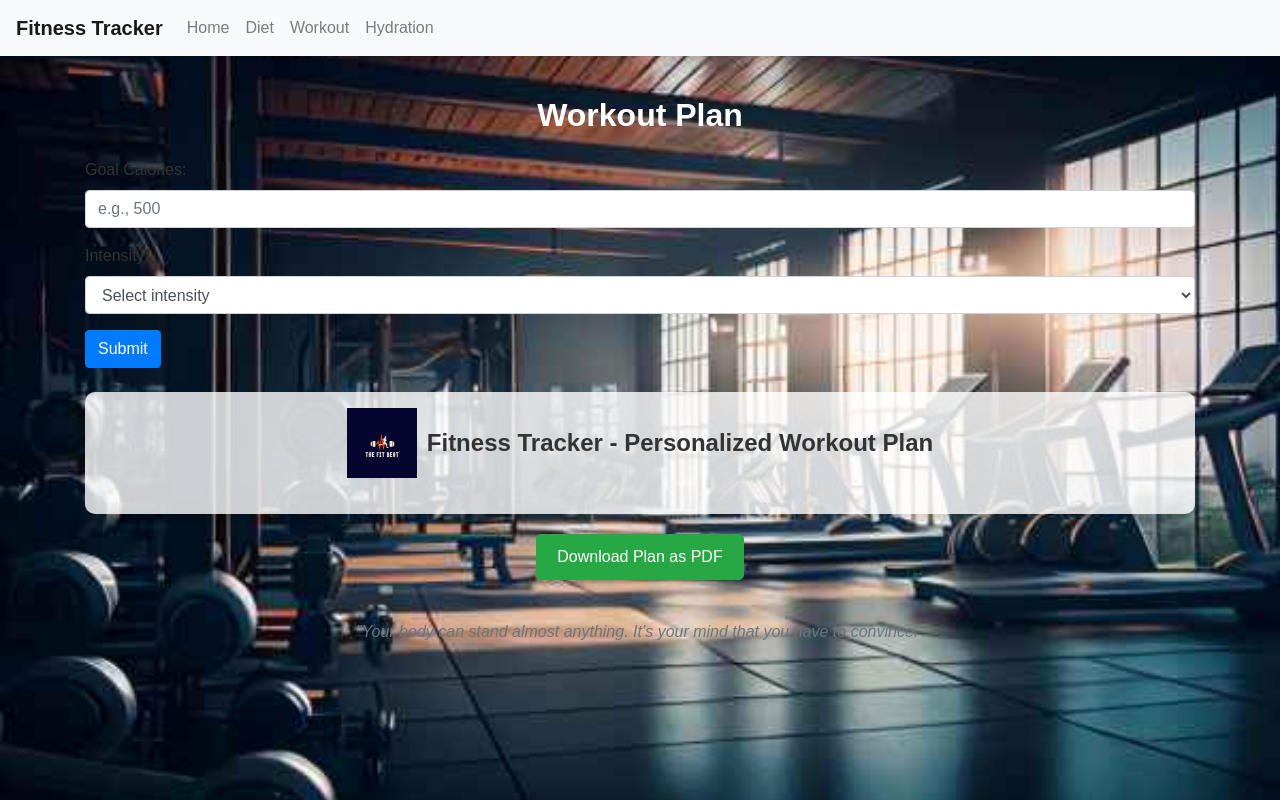
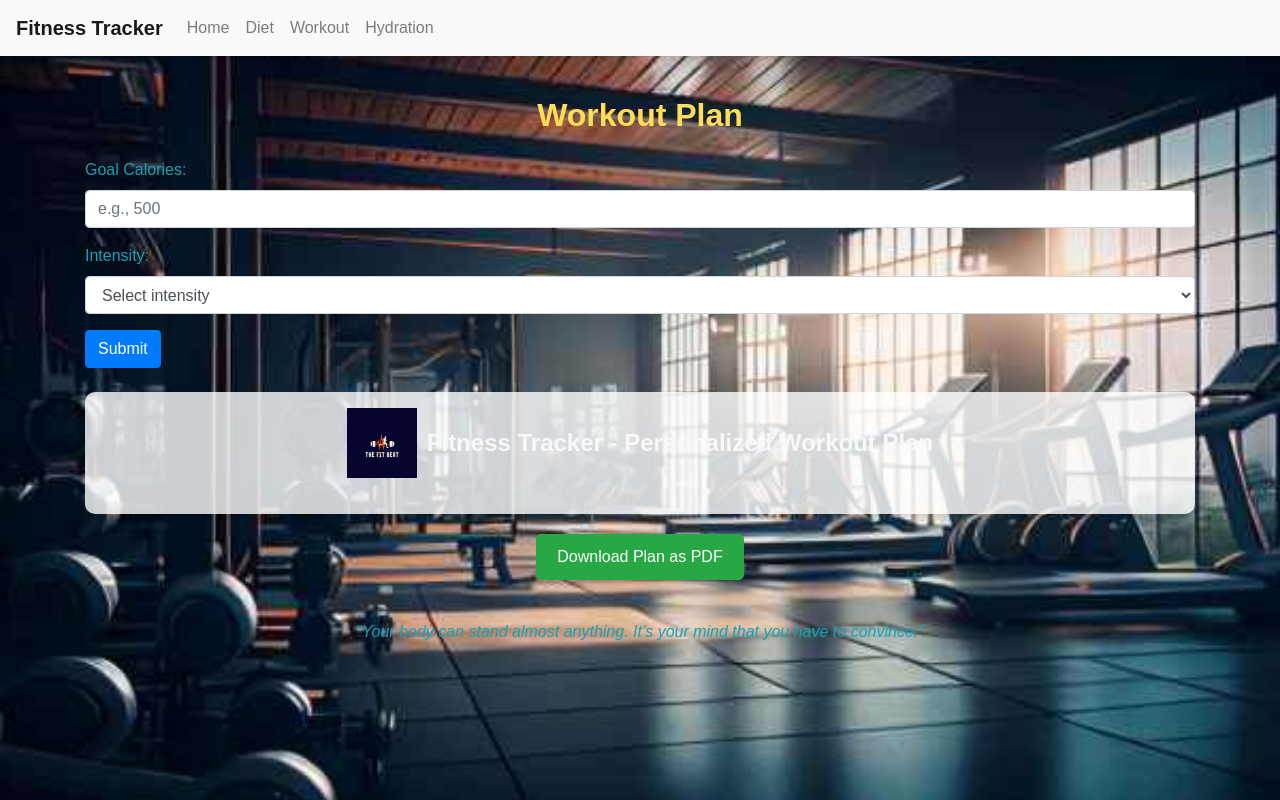
Before and after one commit to Raid-Prime/fitness_planner, a website: page public/workout.html in a window 1280 px wide. Drawn offline with nearby package versions, Linux system fonts and the light colour scheme.

Commit message:
Update workout.html

```diff
--- a/public/workout.html
+++ b/public/workout.html
@@ -15,7 +15,7 @@
             background: url('gym-background.jpg') no-repeat center center fixed;
             background-size: cover;
             font-family: 'Arial', sans-serif;
-            color: #333;
+            color: #f8f9fa;
             min-height: 100vh;
             overflow-x: hidden;
             background-attachment: fixed;
@@ -36,6 +36,7 @@
 
         .navbar-brand {
             font-weight: bold;
+            color: #17a2b8;
         }
 
         .nav-link:hover {
@@ -51,11 +52,12 @@
             margin-top: 40px;
             font-weight: bold;
             text-align: center;
-            color: #fff; /* Change font color to white */
+            color: #ffdd57; /* Change font color to vibrant yellow */
         }
 
         form label {
             font-weight: 500;
+            color: #17a2b8; /* Change form label color to vibrant cyan */
         }
 
         #workout-results {
@@ -69,6 +71,7 @@
         .header, .footer {
             text-align: center;
             font-weight: bold;
+            color: #17a2b8; /* Change header/footer color to vibrant cyan */
         }
 
         .page-content {
@@ -163,7 +166,7 @@
             </section>
         </div>
 
-        <div style="text-align: center; margin-top: 40px; font-style: italic; color: #6c757d;" class="fade-in">
+        <div style="text-align: center; margin-top: 40px; font-style: italic; color: #17a2b8;" class="fade-in">
             "Your body can stand almost anything. It’s your mind that you have to convince."
         </div>
     </main>
```
